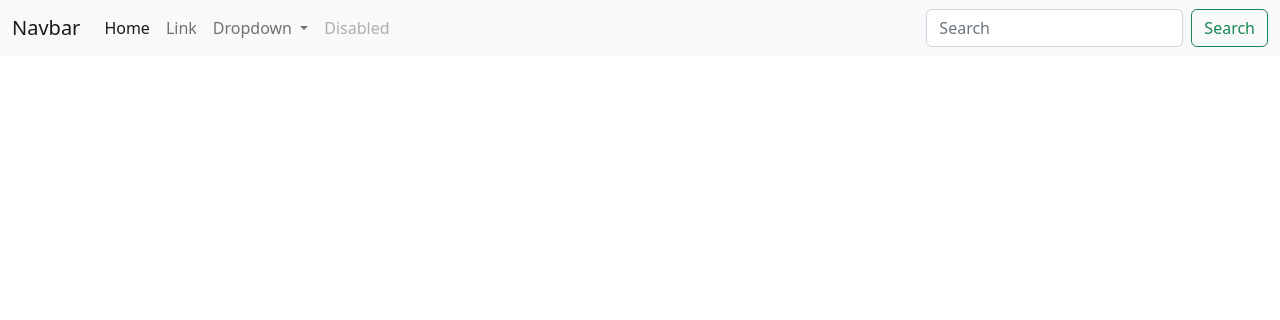
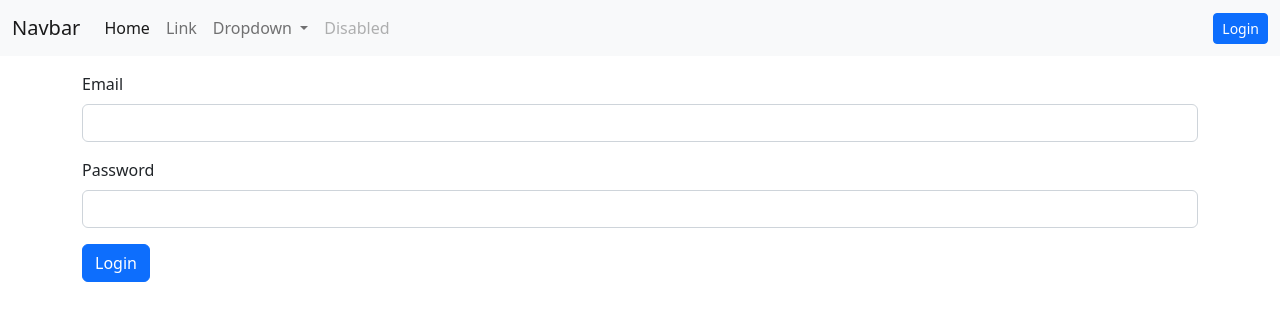
Before and after one commit to santoshkpatro/cleanform, a Vue app: page /auth/login in a window 1280 px wide. Shown: the top 320 px of the page. Built offline with nearby package versions, Linux system fonts and the light colour scheme.

Commit message:
basic authetication complete

```diff
--- a/src/App.vue
+++ b/src/App.vue
@@ -1,6 +1,17 @@
 <script setup>
+import { onMounted } from 'vue'
 import { RouterLink, RouterView } from 'vue-router'
 import Navbar from './components/Navbar.vue'
+import { useAuthStore } from './stores/auth'
+
+onMounted(() => {
+  const authStore = useAuthStore()
+
+  const access_token = localStorage.getItem('access_token')
+  if (access_token) {
+    authStore.setAuthUser(access_token)
+  }
+})
 </script>
 
 <template>
--- a/src/api.js
+++ b/src/api.js
@@ -0,0 +1,7 @@
+import axios from "axios";
+
+export const http = axios.create({
+    baseURL: 'http://127.0.0.1:8000/v1/'
+})
+
+export const authLogin = ( data ) => http.post('auth/login/', data)
--- a/src/components/Navbar.vue
+++ b/src/components/Navbar.vue
@@ -1,4 +1,11 @@
-<script></script>
+<script setup>
+import { useAuthStore } from '../stores/auth'
+const authStore = useAuthStore()
+
+function handleLogout() {
+  authStore.removeAuthUser()
+}
+</script>
 
 <template>
   <nav class="navbar navbar-expand-lg bg-light">
@@ -45,15 +52,22 @@
             <a class="nav-link disabled">Disabled</a>
           </li>
         </ul>
-        <form class="d-flex" role="search">
-          <input
-            class="form-control me-2"
-            type="search"
-            placeholder="Search"
-            aria-label="Search"
-          />
-          <button class="btn btn-outline-success" type="submit">Search</button>
-        </form>
+        <ul class="navbar-nav">
+          <li class="nav-item" v-if="!authStore.isLoggedIn">
+            <router-link class="btn btn-sm btn-primary" :to="{ name: 'Login' }"
+              >Login</router-link
+            >
+          </li>
+          <li class="nav-item" v-if="authStore.isLoggedIn">
+            <button
+              class="btn btn-sm btn-secondary"
+              href="#"
+              @click="handleLogout"
+            >
+              logout
+            </button>
+          </li>
+        </ul>
       </div>
     </div>
   </nav>
--- a/src/router/index.js
+++ b/src/router/index.js
@@ -16,6 +16,11 @@ const router = createRouter({
       // this generates a separate chunk (About.[hash].js) for this route
       // which is lazy-loaded when the route is visited.
       component: () => import('../views/AboutView.vue')
+    },
+    {
+      path: '/auth/login',
+      name: 'Login',
+      component: () => import('../views/auth/Login.vue')
     }
   ]
 })
--- a/src/stores/auth.js
+++ b/src/stores/auth.js
@@ -0,0 +1,25 @@
+import { defineStore } from 'pinia'
+import { http } from '../api'
+
+export const useAuthStore = defineStore({
+  id: 'auth',
+  state: () => ({
+    isAuthenticated: false,
+    profile: {}
+  }),
+  getters: {
+    isLoggedIn: (state) => state.isAuthenticated
+  },
+  actions: {
+    setAuthUser(access_token) {
+      this.isAuthenticated = true
+      localStorage.setItem('access_token', access_token)
+      http.defaults.headers.common['Authorization'] = `Bearer ${access_token}`
+    },
+    removeAuthUser() {
+      this.isAuthenticated = false
+      localStorage.removeItem('access_token')
+      location.reload()
+    }
+  }
+})
--- /dev/null
+++ b/src/views/auth/Login.vue
@@ -0,0 +1,53 @@
+<script setup>
+import { reactive } from 'vue'
+import { authLogin } from '../../api'
+import { useAuthStore } from '../../stores/auth'
+
+const authStore = useAuthStore()
+
+const credentials = reactive({
+  email: '',
+  password: '',
+})
+
+async function handleLogin() {
+  try {
+    const { data } = await authLogin({
+      email: credentials.email,
+      password: credentials.password,
+    })
+
+    authStore.setAuthUser(data.access_token)
+  } catch (e) {
+    console.log(e.response.data.detail)
+  }
+}
+</script>
+
+<template>
+  <div class="container">
+    <form class="my-3" @submit.prevent="handleLogin">
+      <div class="mb-3">
+        <label for="email" class="form-label">Email</label>
+        <input
+          type="text"
+          id="email"
+          class="form-control"
+          v-model="credentials.email"
+        />
+      </div>
+
+      <div class="mb-3">
+        <label for="password" class="form-label">Password</label>
+        <input
+          type="password"
+          id="password"
+          class="form-control"
+          v-model="credentials.password"
+        />
+      </div>
+
+      <button class="btn btn-primary" type="submit">Login</button>
+    </form>
+  </div>
+</template>
```
